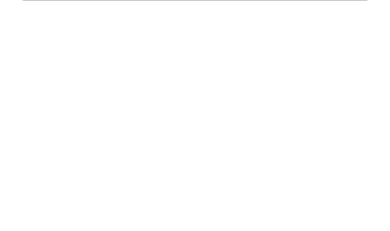
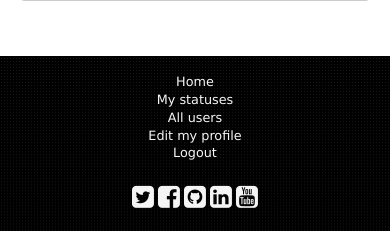
Before and after one commit to bennettbuchanan/twitter_clone, a PHP site: page / in a window 390 px wide. Shown: the part 3906-4137 px from the top of the page. Before the commit the page ends 3907 px from the top, so only its background shows below. Run offline with PHP 8.4, Linux system fonts and the light colour scheme; some libraries are stand-ins or nearby versions.

Commit message:
move noscript tag below the post form

```diff
--- a/index.html
+++ b/index.html
@@ -6,6 +6,7 @@
   <meta name="viewport" content="width=device-width, initial-scale=1.0">
   <title>Impossible Octopus Fitness</title>
   <link rel="shortcut icon" href="https://maxcdn.icons8.com/wp-content/uploads/2014/01/octopus-128.png" type="image/x-icon"/>
+  <link rel="stylesheet" href="https://maxcdn.bootstrapcdn.com/font-awesome/4.5.0/css/font-awesome.min.css">
 </head>
 <body>
   <!-- Outermost container -->
@@ -47,6 +48,22 @@
             </div>
           </form>
         </div>
+        <!-- display post status field for users without JavaScript -->
+        <noscript>
+          <div class="statuscontentcontainer flex-item">
+            <div class="poststatus" id="post_form" style="display: block">
+              <form method="get" id="post_status">
+                <textarea name="status">What is your status?</textarea>
+                <div class="locationdiv flex-item">
+                  <div>
+                    <input class="location" type="checkbox" id="geolocation" name="location" value="true"><span id="geolocation_text">Include Location</span>
+                  </div>
+                  <input id="submit_button" type="submit" value="Post">
+                </div>
+              </form>
+            </div>
+          </div>
+        </noscript>
         <p class="weather">It's <span id="weather">an unknown weather</span> today!</p>
         <button type="button" class="button weather_button" id="update_weather">Update Weather</button>
         <section class="statuscontent">
@@ -310,26 +327,27 @@
     <!-- End Content Overwrap -->
   </div>
   <!-- End Outermost container -->
-  <div class="beta">
+  <!-- <div class="beta">
     <p>Welcome! Please bear in mind that this application is in beta.</p>
-  </div>
-  <noscript>
-    <style type="text/css">
-        .pagecontainer {display:none;}
-    </style>
-    <div class="noscriptmsg">
-        <form method="get" id="post_status">
-          <textarea name="status">What is your status?</textarea>
-          <div class="locationdiv flex-item">
-            <div>
-              <input class="location" type="checkbox" id="geolocation" name="location" value="true"><span id="geolocation_text">Include Location</span>
-            </div>
-            <input id="submit_button" type="submit" value="Post">
-          </div>
-        </form>
-      <p>You don't have javascript enabled.  Good luck with that.</p>
+  </div> -->
+  <footer>
+    <div class="footercontent flex-item">
+      <ul class="flex-item">
+        <li><a href="index.html">Home</a></li>
+        <li><a href="mystatuses.html">My statuses</a></li>
+        <li><a href="allusers.html">All users</a></li>
+        <li><a href="#">Edit my profile</a></li>
+        <li><a href="#">Logout</a></li>
+      </ul>
+      <div>
+        <i class="fa fa-twitter-square"></i>
+        <i class="fa fa-facebook-square"></i>
+        <i class="fa fa-github-square"></i>
+        <i class="fa fa-linkedin-square"></i>
+        <i class="fa fa-youtube-square"></i>
+      </div>
     </div>
-  </noscript>
+  </footer>
   <!-- <script type="text/javascript" src="all_images_data.js" defer></script> -->
   <script type="text/javascript" src="/node_modules/handlebars/dist/handlebars.min.js" defer></script>
   <script type="text/javascript" src="ajax.js" defer></script>
--- a/twitter.css
+++ b/twitter.css
@@ -125,7 +125,6 @@ nav {
   display: flex;
   width: 100%;
   justify-content: inherit;
-
 }
 
 header img {
@@ -143,6 +142,40 @@ header img {
 
 .centernav {
   padding: 15px 0px 15px 0px;
+}
+
+footer {
+  width: 100%;
+  background: url("./images/footer_background.jpg") repeat;
+  padding: 20px 20px;
+}
+
+.footercontent {
+  width: 1032px;
+  margin-left: auto;
+  margin-right: auto;
+  color: whitesmoke;
+  justify-content: space-between;
+  align-items: center;
+}
+
+.footercontent a {
+  color: whitesmoke;
+}
+
+.footercontent i {
+  color: whitesmoke;
+  font-size: 2em;
+}
+
+.footercontent ul {
+  align-content: flex-start;
+  justify-content: space-between;;
+  width: 500px;
+}
+
+.footercontent ul li {
+  justify-content: space-around;
 }
 
 /* Add pipe character after li with id of firstitem, add padding for equal spacing */
@@ -581,6 +614,17 @@ img {
     margin-left: 20px;
   }
 
+  footer {
+    width: inherit;;
+  }
+
+  .footercontent {
+    width: 100%;
+    margin: 0px;
+    justify-content: space-between;
+    align-items: center;
+  }
+
    /* begin CSS for homepage */
    .weather {
      margin-left: 20px;
@@ -875,4 +919,24 @@ img {
     border-bottom: 3px solid #6889a8;
     color: #6889a8;
   }
+
+  footer {
+    width: inherit;;
+  }
+
+  .footercontent {
+    flex-direction: column;
+  }
+
+  .footercontent ul {
+    width: 100%;
+    align-items: center;
+    justify-content: center;
+    flex-direction: column;
+    padding-bottom: 20px;
+  }
+
+  .footercontent ul li {
+    padding-bottom: 5px;
+  }
 }
```
